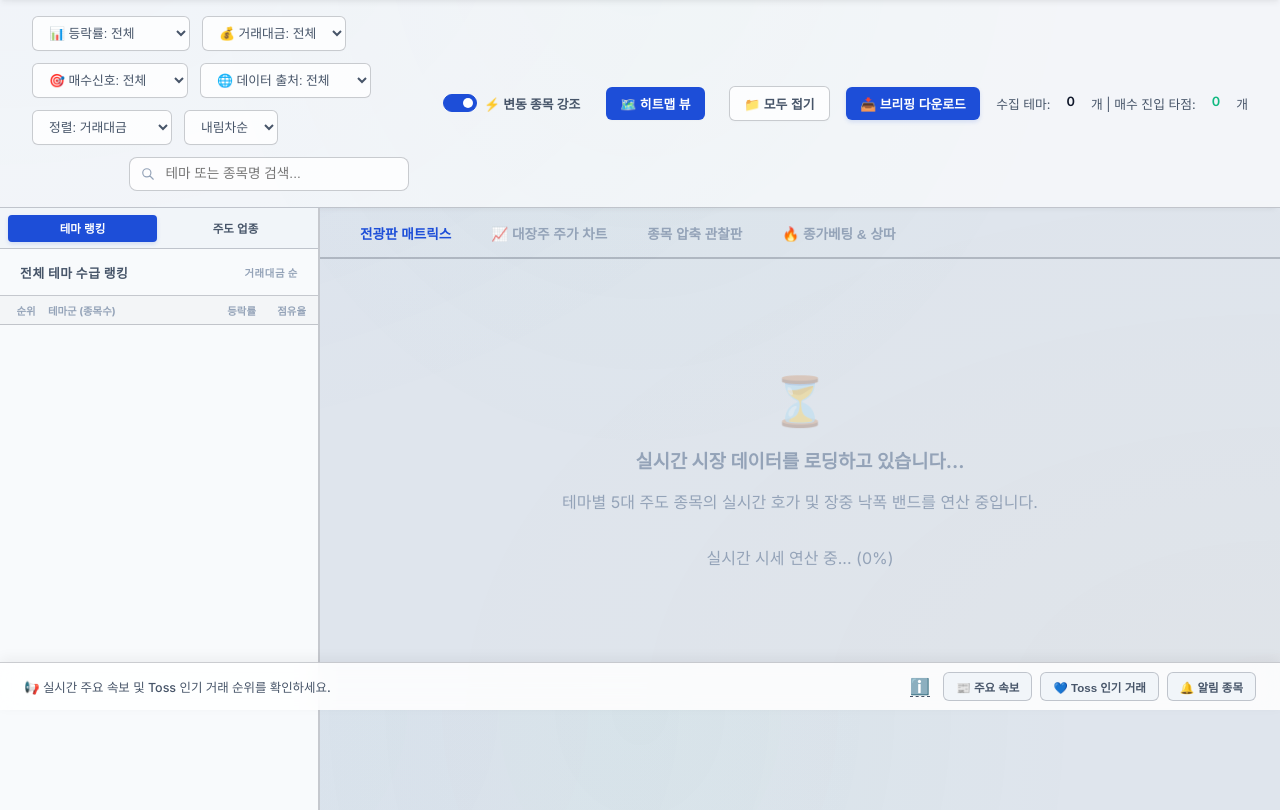
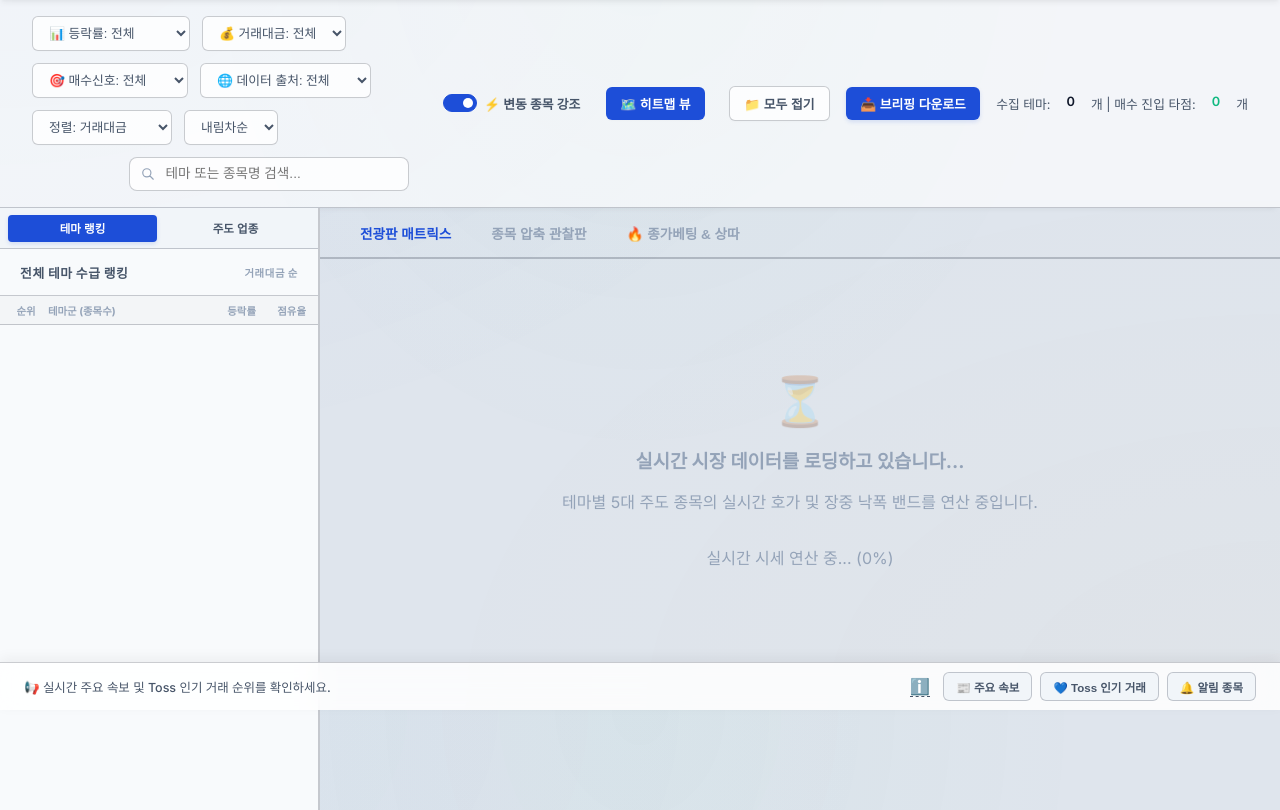
Before and after one commit to jak010/RetireFi, a FastAPI app: page / in a window 1280 px wide. Shown: the part 90-900 px from the top of the page. Run offline with FastAPI, Linux system fonts and the light colour scheme; data that the repository does not hold is empty.

Commit message:
refactor: remove network chart UI (대장주 주가 차트)

```diff
--- a/src/static/js/main.js
+++ b/src/static/js/main.js
@@ -34,7 +34,6 @@ async function loadAlertSettings() {
         console.error("알림 설정 로드 실패:", error);
     }
     renderAlertStocksList();
-    if (activeMainView === 'network') renderLeaderCharts();
 }
 
 async function saveAlertSettings() {
@@ -57,7 +56,6 @@ function onPullbackAlertChange(code, enabled) {
     }
     saveAlertSettings();
     renderAlertStocksList();
-    if (activeMainView === 'network') renderLeaderCharts();
 }
 
 // Track previous values for visual highlighting
@@ -136,8 +134,7 @@ async function fetchThemes() {
             renderDashboard();
             renderIndices();
 
-            if (activeMainView === 'network') renderLeaderCharts();
-            else if (activeMainView === 'stock') renderConsolidatedStocks();
+            if (activeMainView === 'stock') renderConsolidatedStocks();
             else if (activeMainView === 'sangtta') fetchAndRenderSangttaStocks();
 
             if (currentGridViewMode === 'heatmap') renderHeatmap();
@@ -1452,31 +1449,27 @@ function renderConsolidatedStocks() {
 }
 
 // ==========================================
-// 실시간 대장주 주가 변동 차트 모니터링
 // ==========================================
-let activeMainView = 'grid'; // 'grid', 'network', 'stock', 'sangtta'
-let currentNetworkStock = ''; // Track currently highlighted stock code
+let activeMainView = 'grid'; // 'grid', 'stock', 'sangtta'
 let chartInstances = {}; // To store Chart.js instances
 
 function switchMainView(viewType) {
     activeMainView = viewType;
     const tabGrid = document.getElementById('tab-grid-view');
-    const tabNetwork = document.getElementById('tab-network-view');
     const tabStock = document.getElementById('tab-stock-view');
     const tabSangtta = document.getElementById('tab-sangtta-view');
     const gridContainer = document.getElementById('grid-view-container');
-    const networkContainer = document.getElementById('network-view-container');
     const stockContainer = document.getElementById('stock-view-container');
     const sangttaContainer = document.getElementById('sangtta-view-container');
 
     // Reset styles
-    [tabGrid, tabNetwork, tabStock, tabSangtta].forEach(tab => {
+    [tabGrid, tabStock, tabSangtta].forEach(tab => {
         if (tab) {
             tab.classList.remove('active');
             tab.style.color = 'var(--text-muted)';
         }
     });
-    [gridContainer, networkContainer, stockContainer, sangttaContainer].forEach(c => {
+    [gridContainer, stockContainer, sangttaContainer].forEach(c => {
         if (c) c.style.display = 'none';
     });
 
@@ -1489,13 +1482,6 @@ function switchMainView(viewType) {
 
         if (currentGridViewMode === 'detail') renderDashboard();
         else renderHeatmap();
-    } else if (viewType === 'network') {
-        if (tabNetwork) {
-            tabNetwork.classList.add('active');
-            tabNetwork.style.color = 'var(--accent-blue)';
-        }
-        if (networkContainer) networkContainer.style.display = 'block';
-        renderLeaderCharts();
     } else if (viewType === 'stock') {
         if (tabStock) {
             tabStock.classList.add('active');
@@ -1809,146 +1795,12 @@ async function fetchAndRenderSangttaStocks(forceReorder = false, useLocalData =
 }
 
 function showStockNetworkMap(stockName, stockCode) {
-    switchMainView('network');
-
-    // Smooth scroll and flash highlight
-    setTimeout(() => {
-        const card = document.getElementById(`chart-card-${stockCode}`);
-        if (card) {
-            card.scrollIntoView({ behavior: 'smooth', block: 'center' });
-            card.classList.add('flash-chart-card-active');
-            setTimeout(() => {
-                card.classList.remove('flash-chart-card-active');
-            }, 3000);
-        }
-    }, 300);
+    // Note: Network view removed. Redirecting to grid view instead.
+    switchMainView('grid');
 }
 
 function renderLeaderCharts() {
-    const container = document.getElementById('charts-grid-container');
-    if (!container) return;
-
-    // Destroy existing charts to prevent memory leaks
-    Object.values(chartInstances).forEach(chart => {
-        if (chart) chart.destroy();
-    });
-    chartInstances = {};
-    container.innerHTML = '';
-
-    if (!themesData || themesData.length === 0) {
-        container.innerHTML = '<div style="grid-column: 1/-1; text-align: center; padding: 3rem; color: var(--text-muted); font-size: 0.9rem;">수집된 테마 데이터가 아직 없습니다.</div>';
-        return;
-    }
-
-    // Filter themes containing stock data, limit to top 8, then sort by 등락률 desc
-    // 동일 종목이 여러 테마의 대장주로 잡힌 경우 중복 카드 대신 테마명을 통합
-    const leaderMap = new Map();
-    themesData.slice(0, 8)
-        .map(theme => {
-            if (!theme.top_stocks || theme.top_stocks.length === 0) return null;
-            const stock = theme.top_stocks.find(s => s.role.includes("대장주") || s.role.includes("1등주")) || theme.top_stocks[0];
-            return { theme, stock };
-        })
-        .filter(Boolean)
-        .sort((a, b) => (parseFloat(b.stock.rate) || 0) - (parseFloat(a.stock.rate) || 0))
-        .forEach(entry => {
-            const key = entry.stock.stock_code;
-            const existing = leaderMap.get(key);
-            if (existing) {
-                if (existing.themes.indexOf(entry.theme.theme_name) === -1) existing.themes.push(entry.theme.theme_name);
-                return;
-            }
-            leaderMap.set(key, { theme: entry.theme, stock: entry.stock, themes: [entry.theme.theme_name] });
-        });
-
-    // 알림 종목으로 체크된 종목도 차트에 포함 (상위 8개 테마 밖이라도)
-    alertEnabledCodes.forEach(code => {
-        if (leaderMap.has(code)) return;
-        for (const theme of themesData) {
-            const stock = (theme.top_stocks || []).find(s => s.stock_code === code);
-            if (stock) {
-                leaderMap.set(code, { stock, themes: [theme.theme_name] });
-                return;
-            }
-        }
-    });
-
-    const leaders = [...leaderMap.values()];
-
-    leaders.forEach(({ theme, stock, themes }) => {
-        // Decide colors
-        const rateVal = parseFloat(stock.rate);
-        let rateColor = 'var(--text-muted)';
-        if (rateVal > 0) {
-            rateColor = 'var(--accent-red)';
-        } else if (rateVal < 0) {
-            rateColor = 'var(--accent-blue)';
-        }
-        const cleanRateStr = getFormattedRateStr(stock.rate_str, rateVal);
-
-        const drop = parseFloat(stock.drop);
-        let dropColor = 'var(--text-muted)';
-        if (drop < -8.0) dropColor = 'var(--accent-orange)';
-        else if (drop < -4.4) dropColor = 'var(--accent-green)';
-
-        // 4개월 수급 위치 (머리/어깨/무릎)
-        const level = stock.price_level || '-';
-        let levelColor = 'var(--text-muted)';
-        let levelBg = 'rgba(100, 116, 139, 0.08)';
-        if (level === '머리') { levelColor = '#ef4444'; levelBg = 'rgba(239, 68, 68, 0.08)'; }
-        else if (level === '어깨') { levelColor = '#d97706'; levelBg = 'rgba(245, 158, 11, 0.08)'; }
-        else if (level === '무릎') { levelColor = '#10b981'; levelBg = 'rgba(16, 185, 129, 0.08)'; }
-        const levelPos = stock.price_position_ratio !== undefined ? `${stock.price_position_ratio}%` : '';
-
-        // 10일/20일 이평선 정배열 여부
-        const maGood = !!stock.ma10_above_ma20;
-        const maColor = maGood ? '#10b981' : 'var(--text-muted)';
-        const maBg = maGood ? 'rgba(16, 185, 129, 0.08)' : 'rgba(100, 116, 139, 0.08)';
-        const maLabel = maGood ? '10MA ≥ 20MA' : '10MA < 20MA';
-
-        // Create card element
-        const card = document.createElement('div');
-        card.className = 'chart-card' + (alertEnabledCodes.has(stock.stock_code) ? ' chart-card-alert' : '');
-        card.id = `chart-card-${stock.stock_code}`;
-        card.innerHTML = `
-            <div class="chart-card-header">
-                <div>
-                    <span class="chart-theme-badge" title="${themes.join(' · ')}">${themes.join(' · ')}</span>
-                    <div class="chart-stock-title">${stock.stock_name} ${alertEnabledCodes.has(stock.stock_code) ? '<span style="font-size:0.7rem;" title="알림 수신 종목">🔔</span>' : ''} <span class="chart-stock-code">${stock.stock_code}</span></div>
-                    <div style="display: flex; gap: 0.3rem; margin-top: 0.35rem; flex-wrap: wrap;">
-                        <span id="level-badge-${stock.stock_code}" style="font-size: 0.6rem; font-weight: 700; padding: 0.1rem 0.4rem; border-radius: 4px; color: ${levelColor}; background: ${levelBg}; border: 1px solid ${levelColor};" title="최근 4개월 수급 위치: ${levelPos} (${stock.price_level_desc || ''})">${level} ${levelPos}</span>
-                        <span id="ma-badge-${stock.stock_code}" style="font-size: 0.6rem; font-weight: 700; padding: 0.1rem 0.4rem; border-radius: 4px; color: ${maColor}; background: ${maBg}; border: 1px solid ${maColor};" title="10일 vs 20일 이평선 정배열 여부">${maLabel}</span>
-                    </div>
-                </div>
-                <div style="text-align: right;">
-                    <div style="font-size: 0.95rem; font-weight: 700; color: ${rateColor};">${stock.price_str}</div>
-                    <div style="font-size: 0.72rem; font-weight: 600; color: ${rateColor};">${cleanRateStr}</div>
-                </div>
-            </div>
-            <div class="chart-canvas-container">
-                <canvas id="canvas-${stock.stock_code}"></canvas>
-                <div class="chart-spinner" id="spinner-${stock.stock_code}">
-                    <div class="spinner"></div>
-                </div>
-            </div>
-            <div class="chart-card-footer">
-                <div class="chart-day-info">
-                    <div>당일 고점: <span id="day-high-${stock.stock_code}" style="font-weight: 700;">${stock.day_high_str || '-'}</span></div>
-                    <div>당일 낙폭: <span id="day-drop-${stock.stock_code}" style="font-weight: 700; color: ${dropColor};">${stock.drop_str}</span></div>
-                </div>
-                <div class="chart-target-bands">
-                    <span id="zone-1-${stock.stock_code}" class="band-pill zone-1">1차: ${stock.buy_zone_1}</span>
-                    <span id="zone-2-${stock.stock_code}" class="band-pill zone-2">2차: ${stock.buy_zone_2}</span>
-                </div>
-            </div>
-        `;
-        container.appendChild(card);
-
-        // Load chart asynchronously
-        fetchAndDrawChart(stock.stock_code);
-        // 4개월 수급 구간 가격대는 야후 파이낸스 기준으로 보정 표시
-        fetchAndRenderPriceBands(stock.stock_code);
-    });
+    // Network view removed.
 }
 
 async function fetchAndDrawChart(stockCode) {
--- a/src/templates/index.html
+++ b/src/templates/index.html
@@ -163,7 +163,6 @@
             <!-- Tabs Navigation -->
             <div class="main-tabs" style="display: flex; gap: 0.5rem; border-bottom: 2px solid var(--border-color); padding: 0.5rem 1.5rem; margin-bottom: 0.5rem; user-select: none;">
                 <button class="main-tab active" id="tab-grid-view" onclick="switchMainView('grid')" style="background: none; border: none; font-size: 0.85rem; font-weight: 700; color: var(--accent-blue); cursor: pointer; padding: 0.4rem 1rem; border-radius: 6px; transition: all 0.2s;">전광판 매트릭스</button>
-                <button class="main-tab" id="tab-network-view" onclick="switchMainView('network')" style="background: none; border: none; font-size: 0.85rem; font-weight: 700; color: var(--text-muted); cursor: pointer; padding: 0.4rem 1rem; border-radius: 6px; transition: all 0.2s;">📈 대장주 주가 차트</button>
                 <button class="main-tab" id="tab-stock-view" onclick="switchMainView('stock')" style="background: none; border: none; font-size: 0.85rem; font-weight: 700; color: var(--text-muted); cursor: pointer; padding: 0.4rem 1rem; border-radius: 6px; transition: all 0.2s;">종목 압축 관찰판</button>
                 <button class="main-tab" id="tab-sangtta-view" onclick="switchMainView('sangtta')" style="background: none; border: none; font-size: 0.85rem; font-weight: 700; color: var(--text-muted); cursor: pointer; padding: 0.4rem 1rem; border-radius: 6px; transition: all 0.2s;">🔥 종가베팅 & 상따</button>
             </div>
@@ -202,18 +201,7 @@
                 </div>
             </div>
 
-            <!-- Tab Content 2: Leader Stocks Chart View -->
-            <div id="network-view-container" style="display: none; flex: 1; min-height: 0; position: relative; overflow-y: auto; margin: 0.5rem 1.5rem 1.5rem 1.5rem;">
-                <div id="charts-grid-container" style="display: grid; grid-template-columns: repeat(auto-fill, minmax(360px, 1fr)); gap: 1.25rem; width: 100%;">
-                    <!-- Injected dynamically via JS -->
-                </div>
 
-                <!-- Loader inside chart view -->
-                <div id="network-loader" style="position: absolute; top: 0; left: 0; width: 100%; height: 100%; background: var(--bg-card); display: none; flex-direction: column; justify-content: center; align-items: center; z-index: 5; border-radius: 12px; border: 1px solid var(--border-color);">
-                    <div class="spinner" style="width: 40px; height: 40px; border: 4px solid rgba(59, 130, 246, 0.1); border-top-color: var(--accent-blue); border-radius: 50%; animation: spin 1s infinite linear; margin-bottom: 0.75rem;"></div>
-                    <div style="font-size: 0.85rem; color: var(--text-secondary); font-weight: 600;">실시간 대장주 주가 변동 차트를 불러오는 중...</div>
-                </div>
-            </div>
 
             <!-- Tab Content 3: Consolidated Stock View -->
             <div id="stock-view-container" style="display: none; flex-direction: column; flex: 1; min-height: 0; background: #ffffff; border-radius: 12px; border: 1px solid var(--border-color); position: relative; overflow-y: auto; box-shadow: 0 4px 6px -1px rgba(0,0,0,0.02); margin: 0.5rem 1.5rem 1.5rem 1.5rem; padding: 1.25rem;">
```
